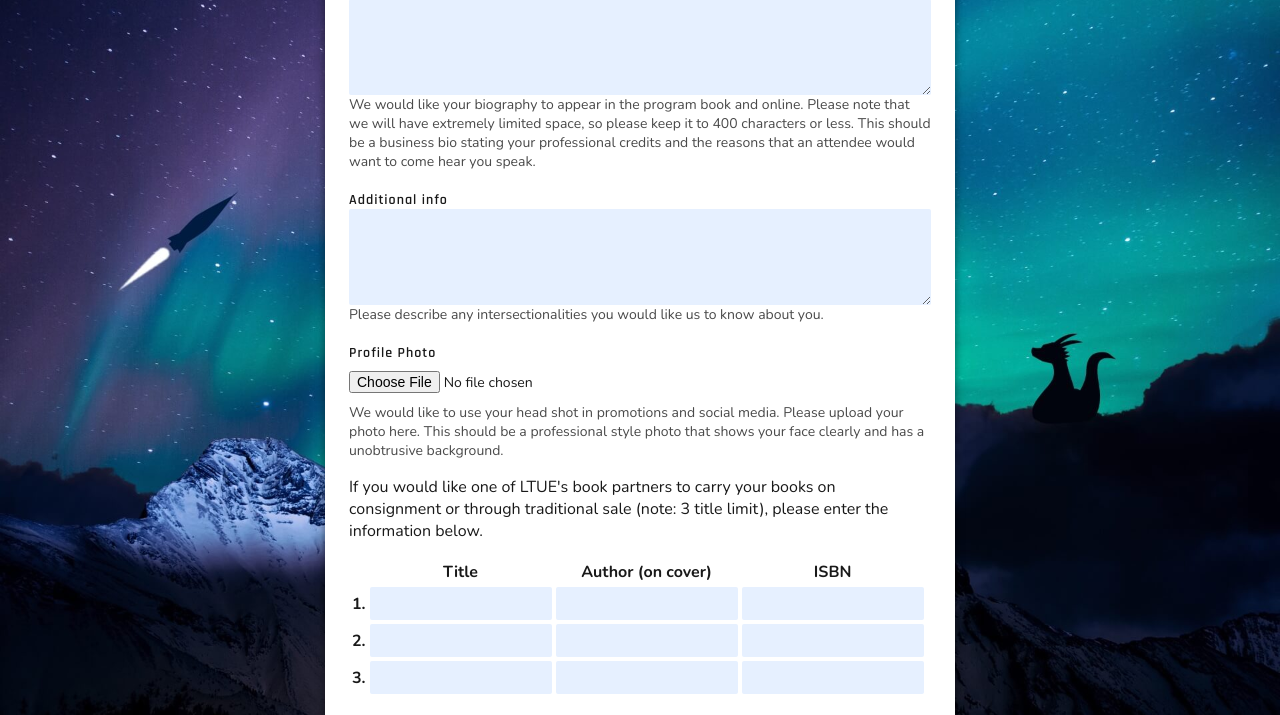
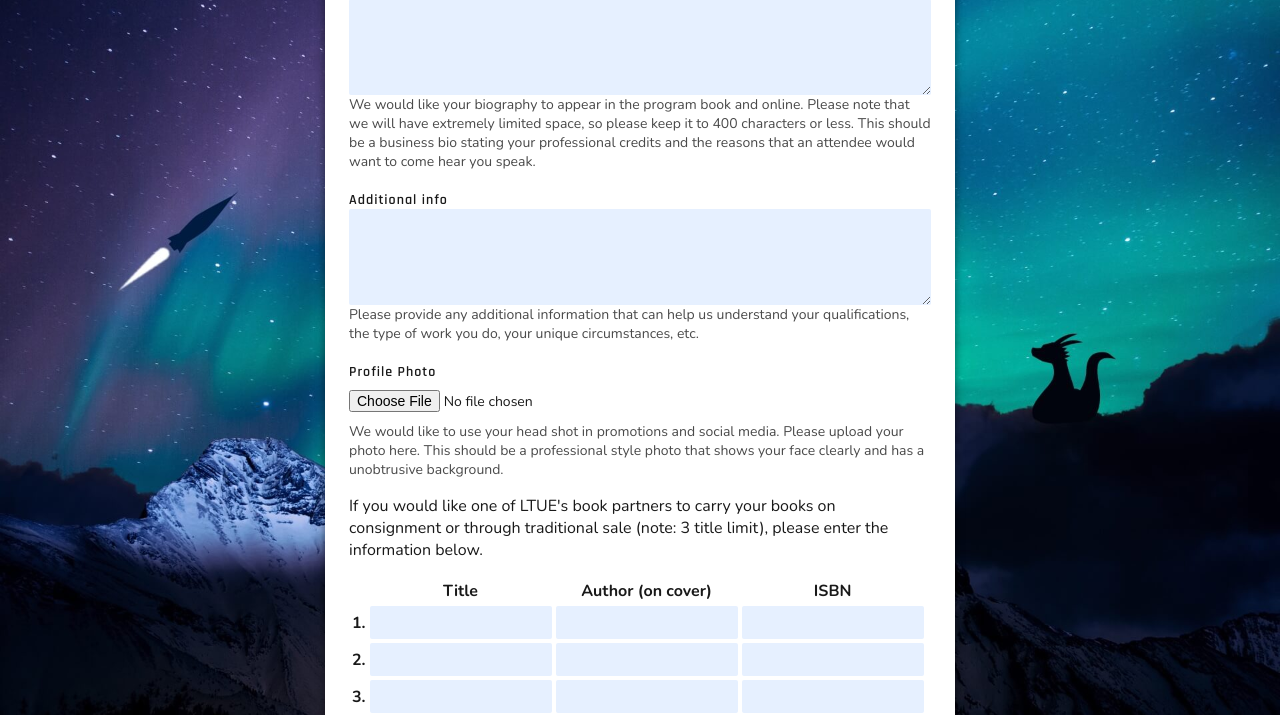
Before and after one commit to LTUE/call-for-panelists, a PHP site: page /index.php in a window 1280 px wide. Shown: the part 909-1624 px from the top of the page. Run offline with PHP 8.4, Linux system fonts and the light colour scheme; the visitor is signed in with stand-in values (Sample User, id 1); data comes from the database, SQL or seed files in the repository; data that the repository does not hold is empty; some libraries are stand-ins or nearby versions.

Commit message:
Fix #46 - change intersectionalities to additional info field

```diff
--- a/2021-changes.sql
+++ b/2021-changes.sql
@@ -1 +1,3 @@
 DROP TABLE IF EXISTS panelist_suggestions;
+
+ALTER TABLE panelists CHANGE intersectionalities info TEXT;
--- a/pages/profile.inc.php
+++ b/pages/profile.inc.php
@@ -98,7 +98,7 @@ function handleForm() {
 
     $profileSet = '
         name = :name, badge_name = :badge_name, contact_email = :contact_email, website = :website,
-        biography = :biography, intersectionalities = :intersectionalities,
+        biography = :biography, info = :info,
         signing = :signing, reading = :reading, moderator = :moderator,
         recording = :recording, share_email = :share_email
     ';
@@ -108,7 +108,7 @@ function handleForm() {
         ':contact_email' => $_POST['contact_email'],
         ':website' => $_POST['website'] ?? '',
         ':biography' => $_POST['biography'],
-        ':intersectionalities' => $_POST['intersectionalities'] ?? '',
+        ':info' => $_POST['info'] ?? '',
 
         ':signing' => $_POST['signing'] === 'yes',
         ':reading' => $_POST['reading_topic'],
@@ -347,9 +347,9 @@ function readingValue() {
     <textarea id="biography" name="biography" required maxlength=500><?= value('biography') ?></textarea>
     <p class="explanation">We would like your biography to appear in the program book and online. Please note that we will have extremely limited space, so please keep it to 400 characters or less. This should be a business bio stating your professional credits and the reasons that an attendee would want to come hear you speak.</p>
 
-    <label class="long" for="intersectionalities">Additional info</label>
-    <textarea id="intersectionalities" name="intersectionalities"><?= value('intersectionalities') ?></textarea>
-    <p class="explanation">Please describe any <span title="age, race, gender, sexual preferences, etc">intersectionalities</span> you would like us to know about you.</p>
+    <label class="long" for="info">Additional info</label>
+    <textarea id="info" name="info"><?= value('info') ?></textarea>
+    <p class="explanation">Please provide any additional information that can help us understand your qualifications, the type of work you do, your unique circumstances, etc.</p>
 
     <!-- TODO: preview or iframe, as in Mike's example -->
     <input type="hidden" name="MAX_FILE_SIZE" value="<?= MAX_UPLOAD_SIZE ?>" />
```
